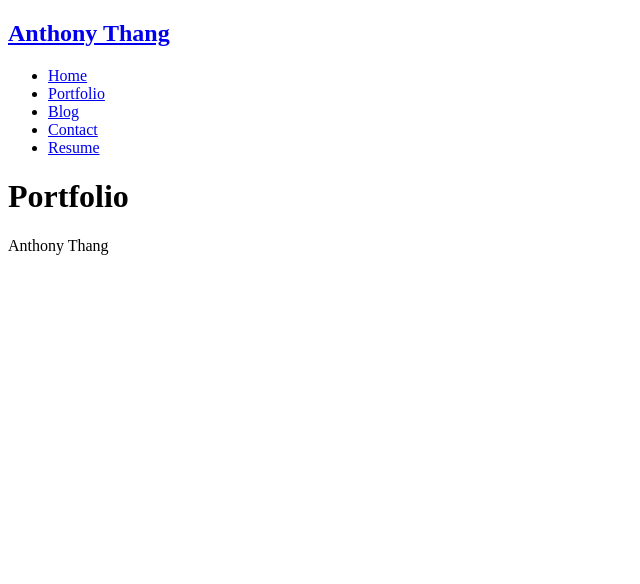
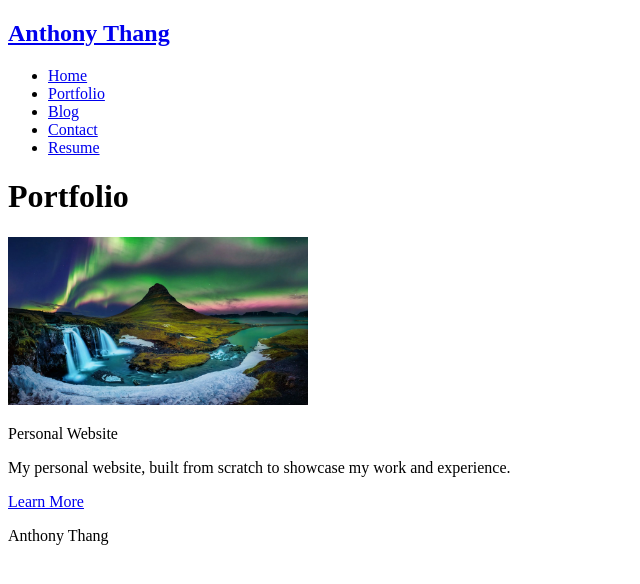
Before and after one commit to anthonythang1/anthonythang1.github.io, a plain HTML site: page portfolio.html in a window 1280 px wide. Shown: the whole page, without its empty margins (0-640 px from the left). Drawn offline with Linux system fonts and the light colour scheme.

Commit message:
feat: added picture and learn more in portfolio.html

```diff
--- a/portfolio.html
+++ b/portfolio.html
@@ -17,11 +17,14 @@
     <main>
       <h1 class="page-title">Portfolio</h1>
       <div class="project">
-        <section></section>
-        <section></section>
-        <section></section>
-        <section></section>
-        <section></section>
+        <a href="index.html">
+          <img src="iceland.jpg" alt="Northern lights over Iceland" width="300">
+        </a>
+        <div class="project-details">
+          <p class="project-name">Personal Website</p>
+          <p class="project-description">My personal website, built from scratch to showcase my work and experience.</p>
+          <a href="index.html">Learn More</a>
+        </div>
       </div>
     </main>
     <footer class="footer">
```
